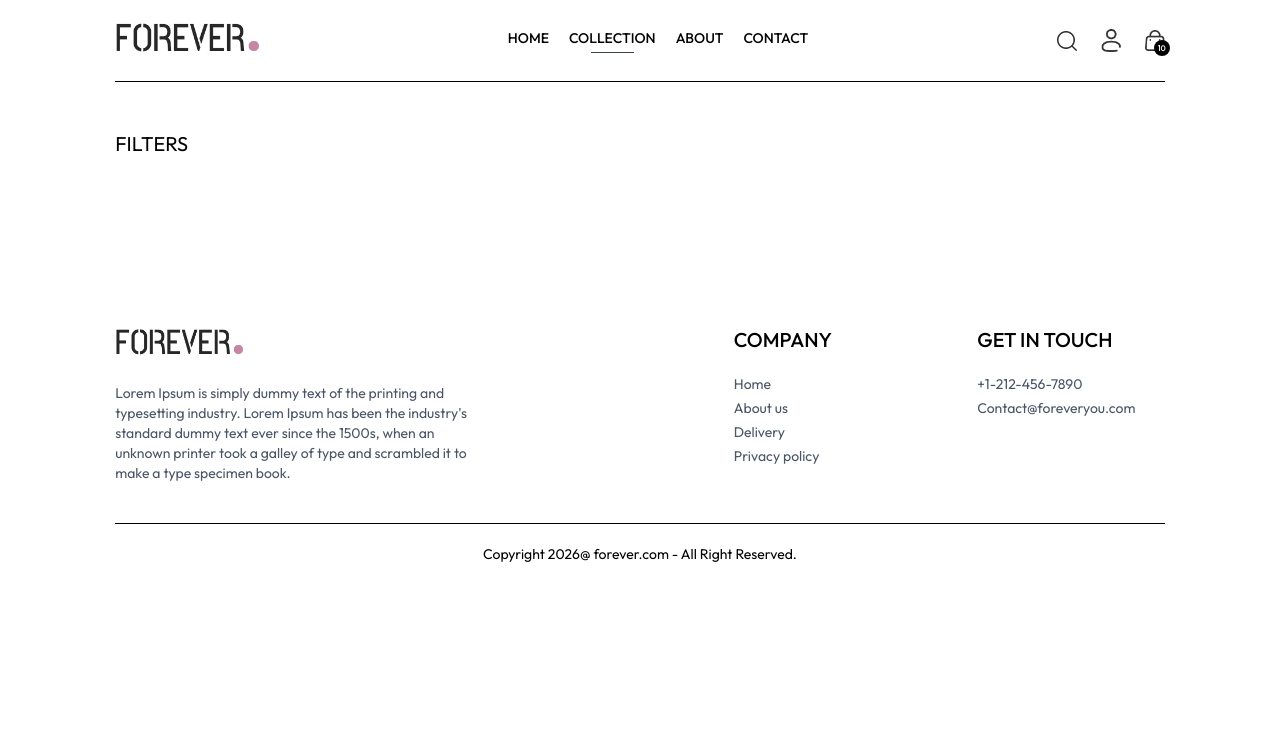
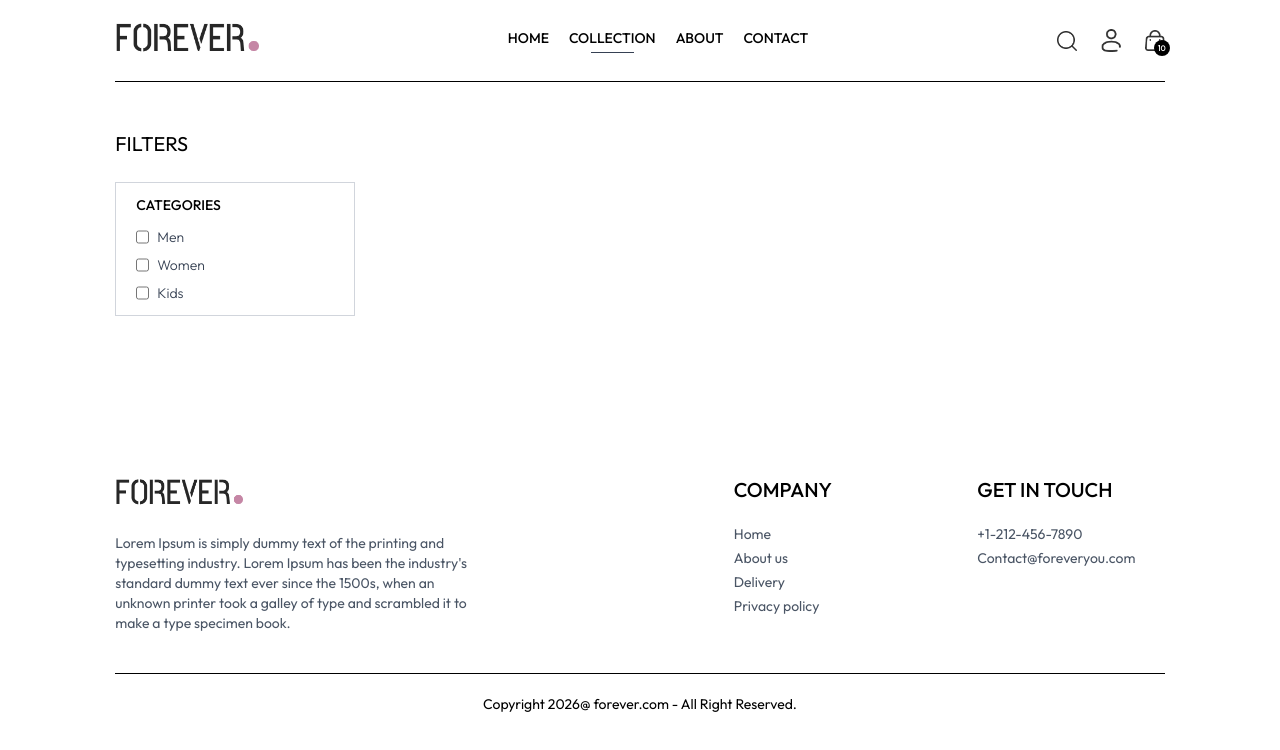
Before and after one commit to Felix3242/e-commerce, a React (Vite) app in the folder frontend/: page /collection in a window 1280 px wide. Shown: the top 750 px of the page. Built offline with nearby package versions, Linux system fonts and the light colour scheme.

Commit message:
finished categories

```diff
--- a/frontend/src/pages/Collection.jsx
+++ b/frontend/src/pages/Collection.jsx
@@ -1,17 +1,32 @@
-import React, { useContext } from 'react'
+import React, { useContext, useState } from 'react'
 import { ShopContext } from '../context/ShopContext';
 
 const Collection = () => {
 
   const { products } = useContext(ShopContext);
+  const [showFilter, setShowFilter] = useState(false);
+
   return (
     <div className='flex flex-col sm:flex-row gap-1 sm:gap-10 pt-10 border-t'>
       {/* Filter Options */}
       <div className='min-w-60'>
         <p className='my-2 text-xl flex items-center cursor-pointer gap-2'>FILTERS</p>
-
+        {/* Category Filter */}
+        <div className={`border border-gray-300 pl-5 py-3 mt-6 ${showFilter ? '' : 'hidden'} sm:block`}>
+          <p className='mb-3 text-sm font-medium'>CATEGORIES</p>
+          <div className='flex flex-col gap-2 text-sm font-light text-gray-700'>
+            <p className='flex gap-2'>
+              <input className='w-3t' type="checkbox" value={'Men'} /> Men
+            </p>
+            <p className='flex gap-2'>
+              <input className='w-3t' type="checkbox" value={'Women'} /> Women
+            </p>
+            <p className='flex gap-2'>
+              <input className='w-3t' type="checkbox" value={'Kids'} /> Kids
+            </p>
+          </div>
+        </div>
       </div>
-
     </div>
   )
 }
```
